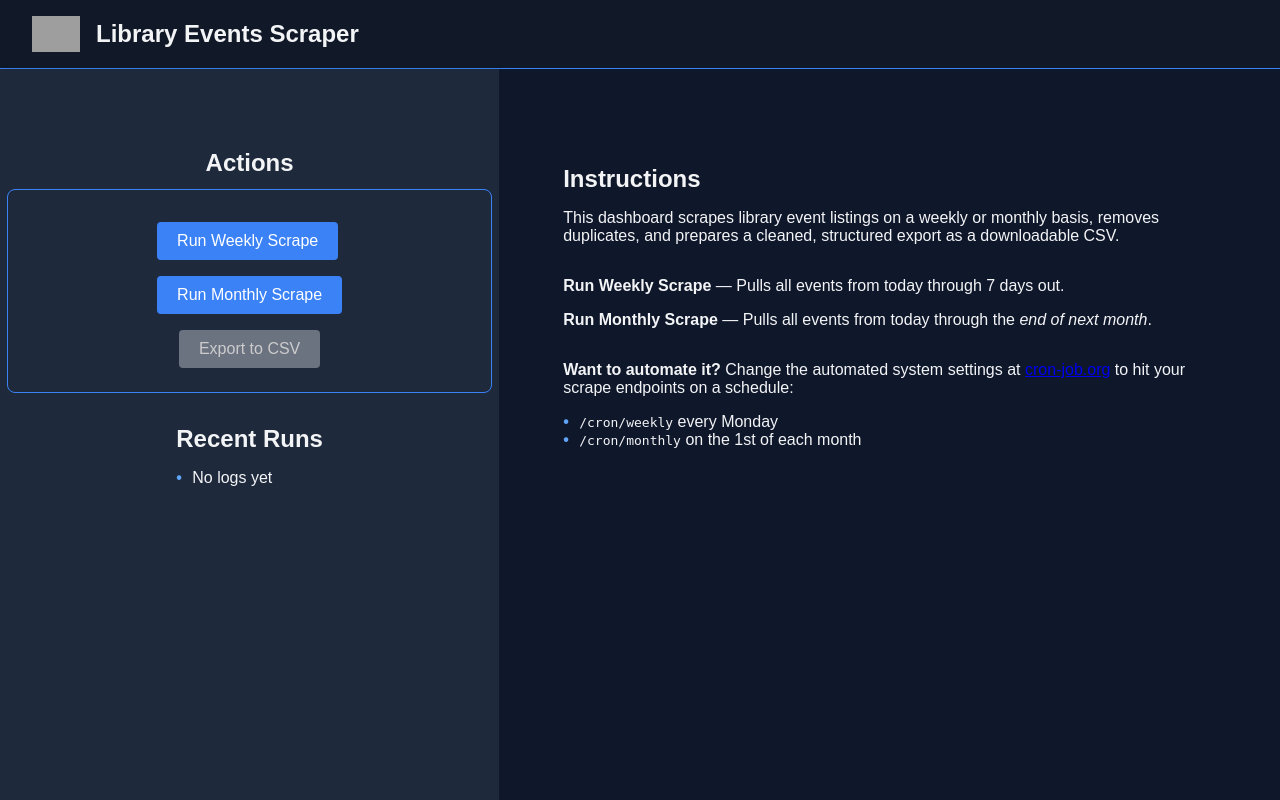
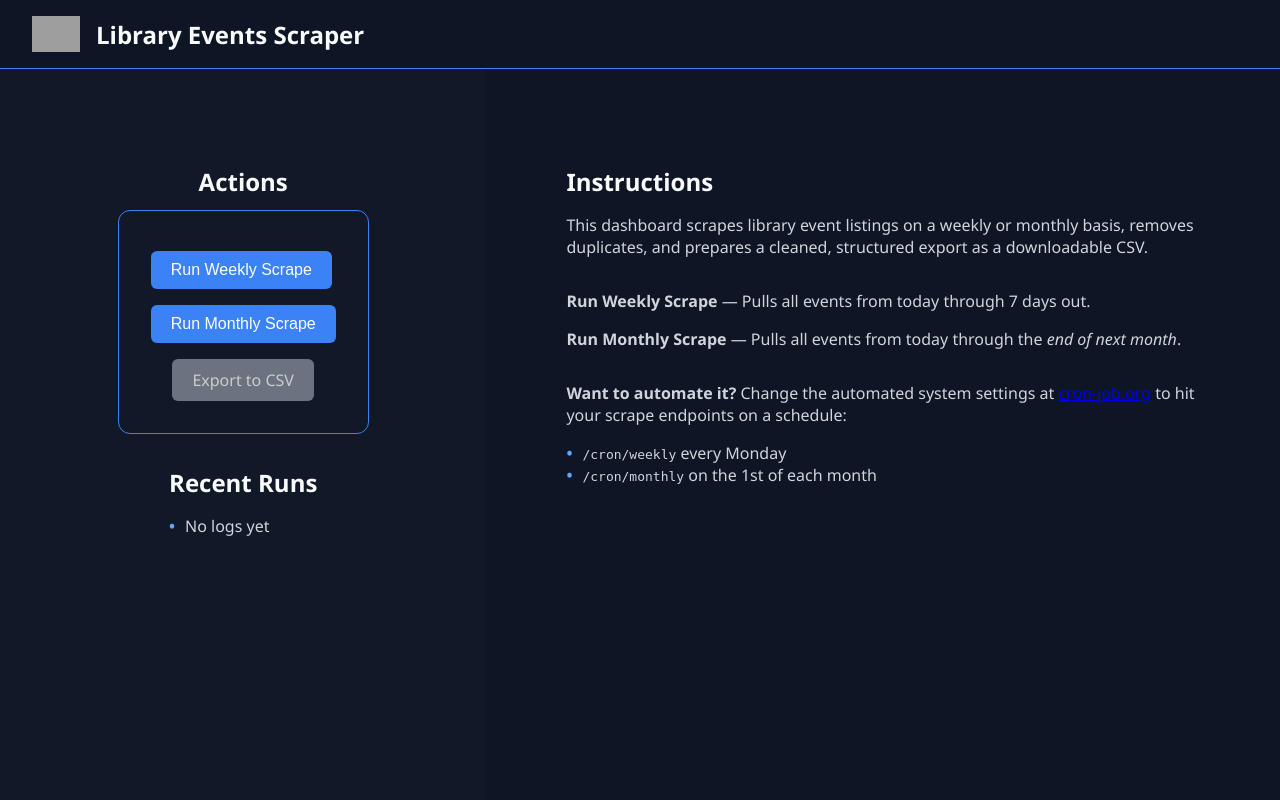
Before and after one commit to knowzek/vbpl-scraper, a Flask app: page / in a window 1280 px wide. Run offline with Flask 3, Linux system fonts and the light colour scheme; grey boxes are pictures that could not be loaded.

Commit message:
Update index.html

```diff
--- a/templates/index.html
+++ b/templates/index.html
@@ -5,15 +5,15 @@
     <style>
         body {
             margin: 0;
-            font-family: Arial, sans-serif;
-            background: #0f172a;
-            color: #f3f4f6;
+            font-family: 'Segoe UI', sans-serif;
+            background: #0e1525;
+            color: #d1d5db;
             display: flex;
             flex-direction: column;
             height: 100vh;
         }
         header {
-            background-color: #111827;
+            background-color: #0e1525;
             padding: 1rem 2rem;
             border-bottom: 1px solid #3b82f6;
             display: flex;
@@ -26,7 +26,7 @@
         header h1 {
             font-size: 1.5rem;
             margin: 0;
-            color: #f3f4f6;
+            color: #f9fafb;
         }
         main {
             display: flex;
@@ -34,21 +34,21 @@
         }
         .left {
             width: 40%;
-            padding: 3rem 2rem;
-            background: #1e293b;
-            box-shadow: 2px 0 5px rgba(0,0,0,0.1);
+            padding: 4rem 2rem;
+            background: #111827;
             display: flex;
             flex-direction: column;
             align-items: center;
         }
         .right {
             width: 60%;
-            padding: 4rem 4rem;
-            background: #0f172a;
+            padding: 4rem 5rem;
+            background: #0e1525;
         }
         h2 {
             margin-top: 2rem;
             margin-bottom: 0.75rem;
+            color: #f9fafb;
         }
         button {
             background: #3b82f6;
@@ -57,14 +57,14 @@
             margin: 0.5rem 0;
             color: white;
             cursor: pointer;
-            border-radius: 4px;
+            border-radius: 6px;
             font-size: 1rem;
         }
         a.button-link {
             display: inline-block;
             background: #3b82f6;
             padding: 10px 20px;
-            border-radius: 4px;
+            border-radius: 6px;
             color: white;
             text-decoration: none;
             margin-top: 0.5rem;
@@ -82,11 +82,10 @@
             margin-bottom: 2rem;
         }
         .action-box {
-            padding: 1.5rem;
+            padding: 2rem;
             border: 1px solid #3b82f6;
-            border-radius: 8px;
-            width: 100%;
-            background: #1e293b;
+            border-radius: 12px;
+            background: #111827;
             display: flex;
             flex-direction: column;
             align-items: center;
```
